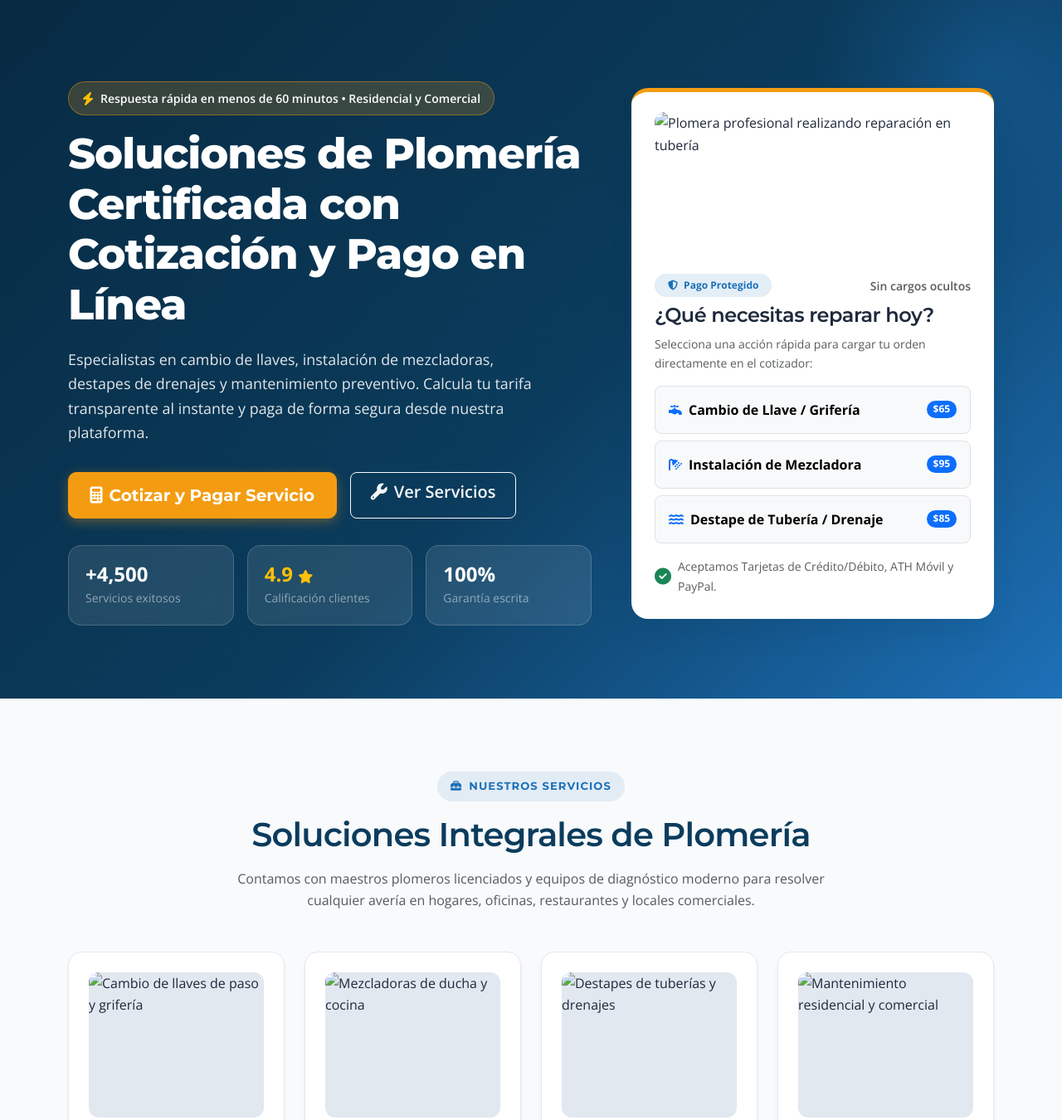
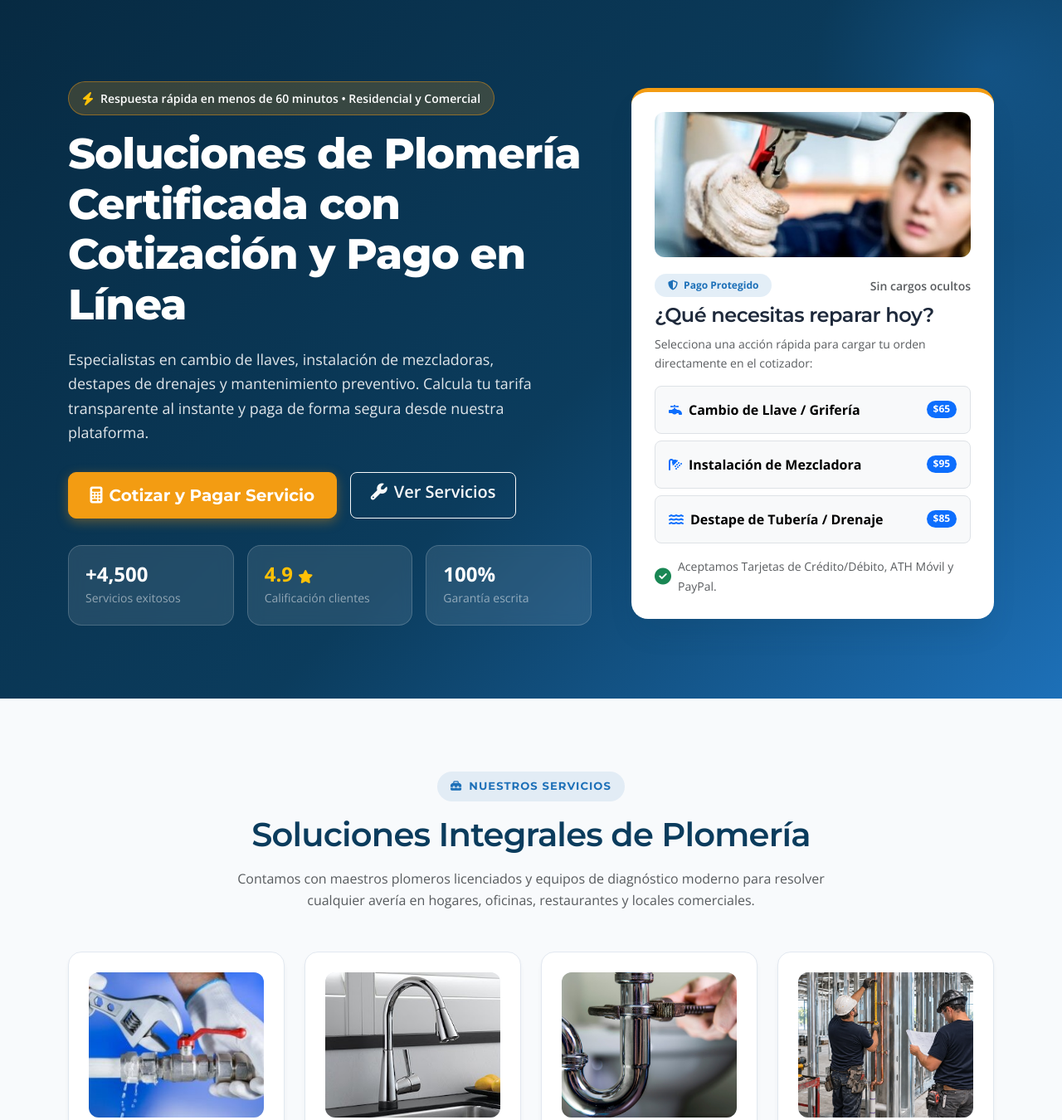
Before and after one commit to TheDeveloper25/Aqua-Flow-LLC, a plain HTML site: page index.html in a window 1280 px wide. Shown: the part 100-1450 px from the top of the page at 83% size. Drawn offline with nearby package versions, Linux system fonts and the light colour scheme.

```diff
--- a/index.html
+++ b/index.html
@@ -562,7 +562,7 @@
                 <!-- Panel Rápido de Acceso Directo en el Hero con foto womanplumber.jpg -->
                 <div class="col-lg-5">
                     <div class="hero-visual-panel">
-                        <img src="image/womanplumber.jpg" alt="Plomera profesional realizando reparación en tubería" class="hero-panel-banner">
+                        <img src="womanplumber.jpg" alt="Plomera profesional realizando reparación en tubería" class="hero-panel-banner">
 
                         <div class="d-flex align-items-center justify-content-between mb-2">
                             <span class="badge rounded-pill px-3 py-2" style="background-color: rgba(29, 112, 184, 0.12); color: var(--color-primary-cyan);">
@@ -617,7 +617,7 @@
                     <article class="service-card">
                         <div>
                             <div class="service-img-wrapper">
-                                <img src="image/llavedepaso.jpg" alt="Cambio de llaves de paso y grifería">
+                                <img src="llavedepaso.jpg" alt="Cambio de llaves de paso y grifería">
                             </div>
                             <h3 class="h5 mb-2">Cambio de Llaves y desagues</h3>
                             <p class="text-muted small mb-3">
@@ -645,7 +645,7 @@
                     <article class="service-card">
                         <div>
                             <div class="service-img-wrapper">
-                                <img src="image/faucet.jpg" alt="Mezcladoras de ducha y cocina">
+                                <img src="faucet.jpg" alt="Mezcladoras de ducha y cocina">
                             </div>
                             <h3 class="h5 mb-2">Mezcladoras de Ducha y Cocina</h3>
                             <p class="text-muted small mb-3">
@@ -672,7 +672,7 @@
                     <article class="service-card">
                         <div>
                             <div class="service-img-wrapper">
-                                <img src="image/destapetuberia.png" alt="Destapes de tuberías y drenajes">
+                                <img src="destapetuberia.png" alt="Destapes de tuberías y drenajes">
                             </div>
                             <h3 class="h5 mb-2">Destapes de Tuberías y Drenajes</h3>
                             <p class="text-muted small mb-3">
@@ -700,7 +700,7 @@
                     <article class="service-card">
                         <div>
                             <div class="service-img-wrapper">
-                                <img src="image/commercial.png" alt="Mantenimiento residencial y comercial">
+                                <img src="commercial.png" alt="Mantenimiento residencial y comercial">
                             </div>
                             <h3 class="h5 mb-2">Mantenimiento Residencial y Comercial</h3>
                             <p class="text-muted small mb-3">
```
